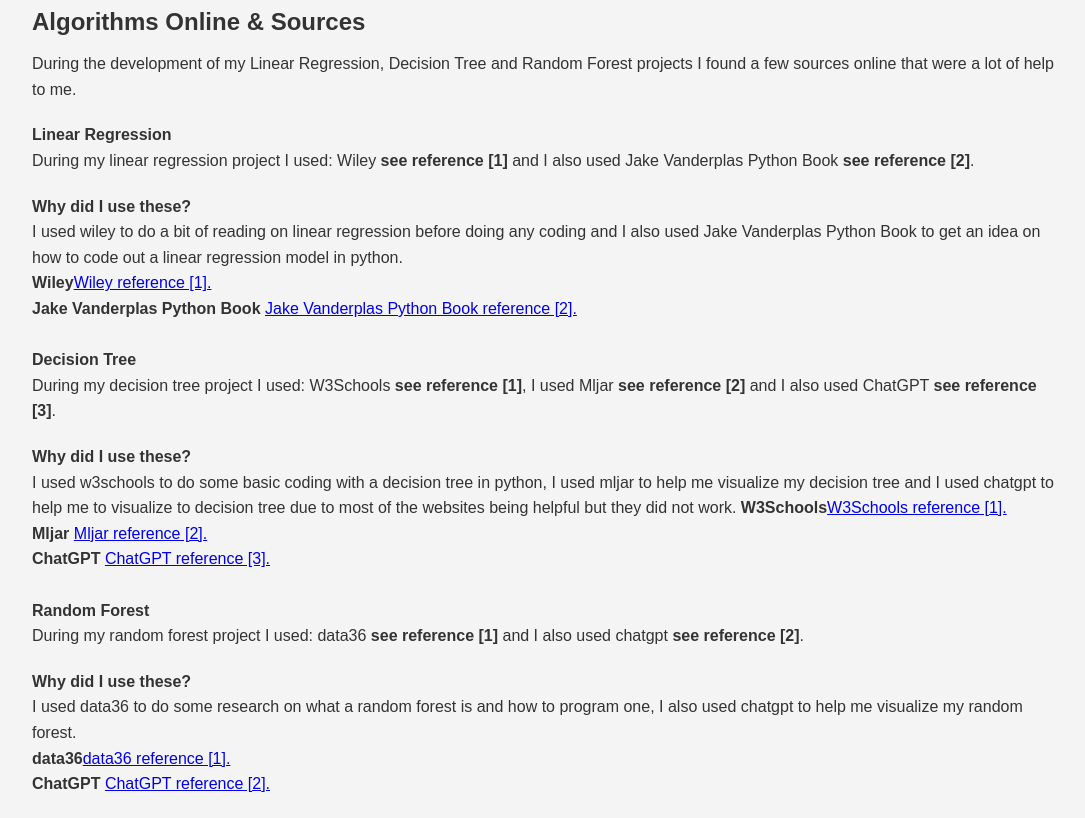
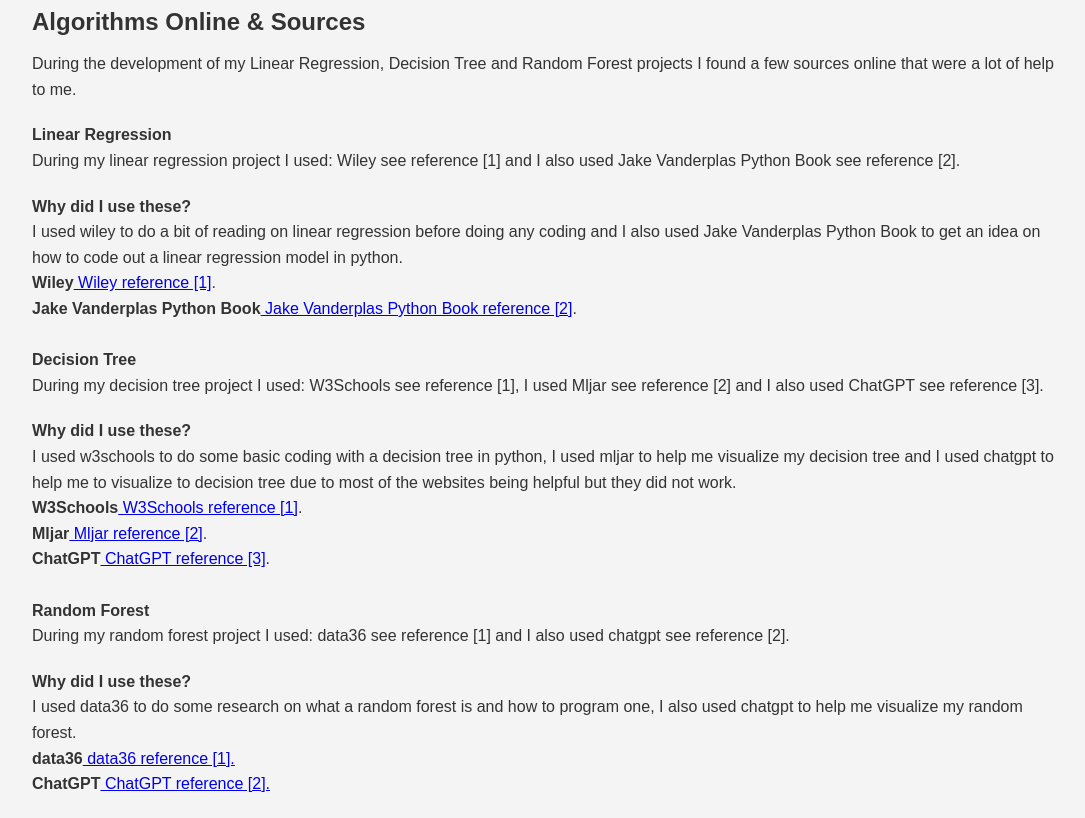
Before and after one commit to KyleKinsella/KyleKinsella.github.io, a plain HTML site: page allThreeProjectsSummarizedOverView.html in a window 1280 px wide. Shown: the part 1902-2720 px from the top of the page, without its empty margins (96-1181 px from the left). Drawn offline with Linux system fonts and the light colour scheme.

Commit message:
updating overview for all 3 projects

```diff
--- a/allThreeProjectsSummarizedOverView.html
+++ b/allThreeProjectsSummarizedOverView.html
@@ -119,34 +119,34 @@
             projects I found a few sources online that were a lot of help to me.</p>
 
             <h4>Linear Regression</h4>
-            <p>During my linear regression project I used: Wiley <strong>see reference [1]</strong> and I also used Jake Vanderplas Python Book <strong>see reference [2]</strong>.
+            <p>During my linear regression project I used: Wiley see reference [1] and I also used Jake Vanderplas Python Book see reference [2].
 
 
             <h4><strong>Why did I use these?</strong></h4>
-            I used wiley to do a bit of reading
-            on linear regression before doing any coding and I also used Jake Vanderplas Python Book to get an idea on how to code out a linear regression model in python. <br>
-            <strong>Wiley</strong><a href="https://wires.onlinelibrary.wiley.com/doi/abs/10.1002/widm.1380">Wiley reference [1].</a><br>
-            <strong>Jake Vanderplas Python Book</strong> <a href="https://github.com/jakevdp/PythonDataScienceHandbook/blob/master/notebooks/05.06-Linear-Regression.ipynb">Jake Vanderplas Python Book reference [2].</a> <br><br>
+            I used wiley to do a bit of reading on linear regression before doing any coding and I also used Jake Vanderplas Python Book to get an
+            idea on how to code out a linear regression model in python. <br>
+            <strong>Wiley</strong><a href="https://wires.onlinelibrary.wiley.com/doi/abs/10.1002/widm.1380"> Wiley reference [1]</a>. <br>
+            <strong>Jake Vanderplas Python Book</strong><a href="https://github.com/jakevdp/PythonDataScienceHandbook/blob/master/notebooks/05.06-Linear-Regression.ipynb"> Jake Vanderplas Python Book reference [2]</a>. <br><br>
 
 
             <h4>Decision Tree</h4>
-            <p>During my decision tree project I used: W3Schools <strong>see reference [1]</strong>, I used Mljar <strong>see reference [2]</strong> and I also used ChatGPT <strong>see reference [3]</strong>.
+            <p>During my decision tree project I used: W3Schools see reference [1], I used Mljar see reference [2] and I also used ChatGPT see reference [3].
 
             <h4><strong>Why did I use these?</strong></h4>
             I used w3schools to do some basic coding with a decision tree in python, I used mljar to help me visualize my decision tree and I used chatgpt to help me
-            to visualize to decision tree due to most of the websites being helpful but they did not work.
-            <strong>W3Schools</strong><a href="https://www.w3schools.com/python/python_ml_decision_tree.asp">W3Schools reference [1].</a><br>
-            <strong>Mljar</strong> <a href="https://mljar.com/blog/visualize-decision-tree/">Mljar reference [2].</a><br>
-            <strong>ChatGPT</strong> <a href="https://chatgpt.com/">ChatGPT reference [3].</a> <br><br>
+            to visualize to decision tree due to most of the websites being helpful but they did not work. <br>
+            <strong>W3Schools</strong><a href="https://www.w3schools.com/python/python_ml_decision_tree.asp"> W3Schools reference [1]</a>. <br>
+            <strong>Mljar</strong><a href="https://mljar.com/blog/visualize-decision-tree/"> Mljar reference [2]</a>. <br>
+            <strong>ChatGPT</strong><a href="https://chatgpt.com/"> ChatGPT reference [3]</a>. <br><br>
 
 
             <h4>Random Forest</h4>
-            <p>During my random forest project I used: data36 <strong>see reference [1]</strong> and I also used chatgpt <strong>see reference [2]</strong>.
+            <p>During my random forest project I used: data36 see reference [1] and I also used chatgpt see reference [2].
 
             <h4><strong>Why did I use these?</strong></h4>
             I used data36 to do some research on what a random forest is and how to program one, I also used chatgpt to help me visualize my random forest. <br>
-            <strong>data36</strong><a href="https://data36.com/random-forest-in-python/">data36 reference [1].</a><br>
-            <strong>ChatGPT</strong> <a href="https://chatgpt.com/">ChatGPT reference [2].</a><br>
+            <strong>data36</strong><a href="https://data36.com/random-forest-in-python/"> data36 reference [1].</a><br>
+            <strong>ChatGPT</strong><a href="https://chatgpt.com/"> ChatGPT reference [2].</a><br>
 
             <p></p> <br>
         </div>
```
